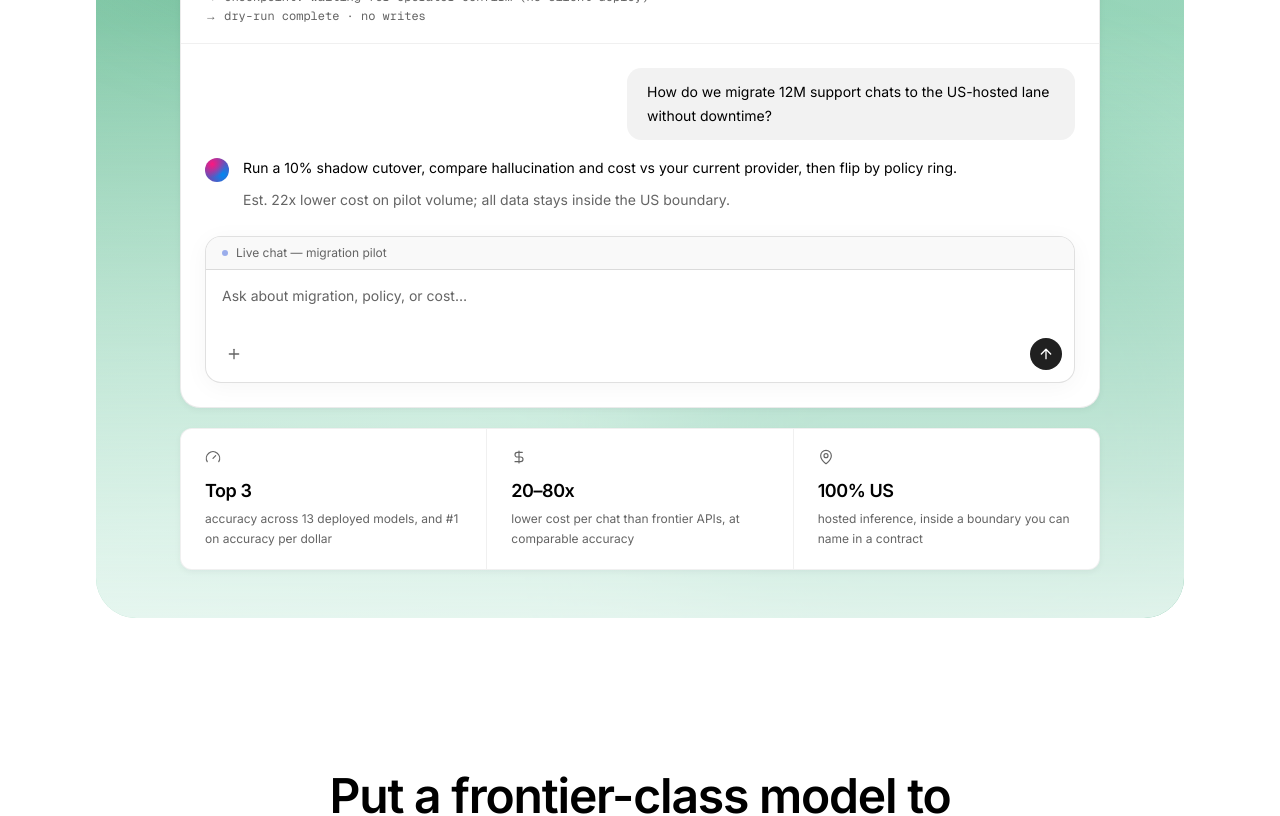
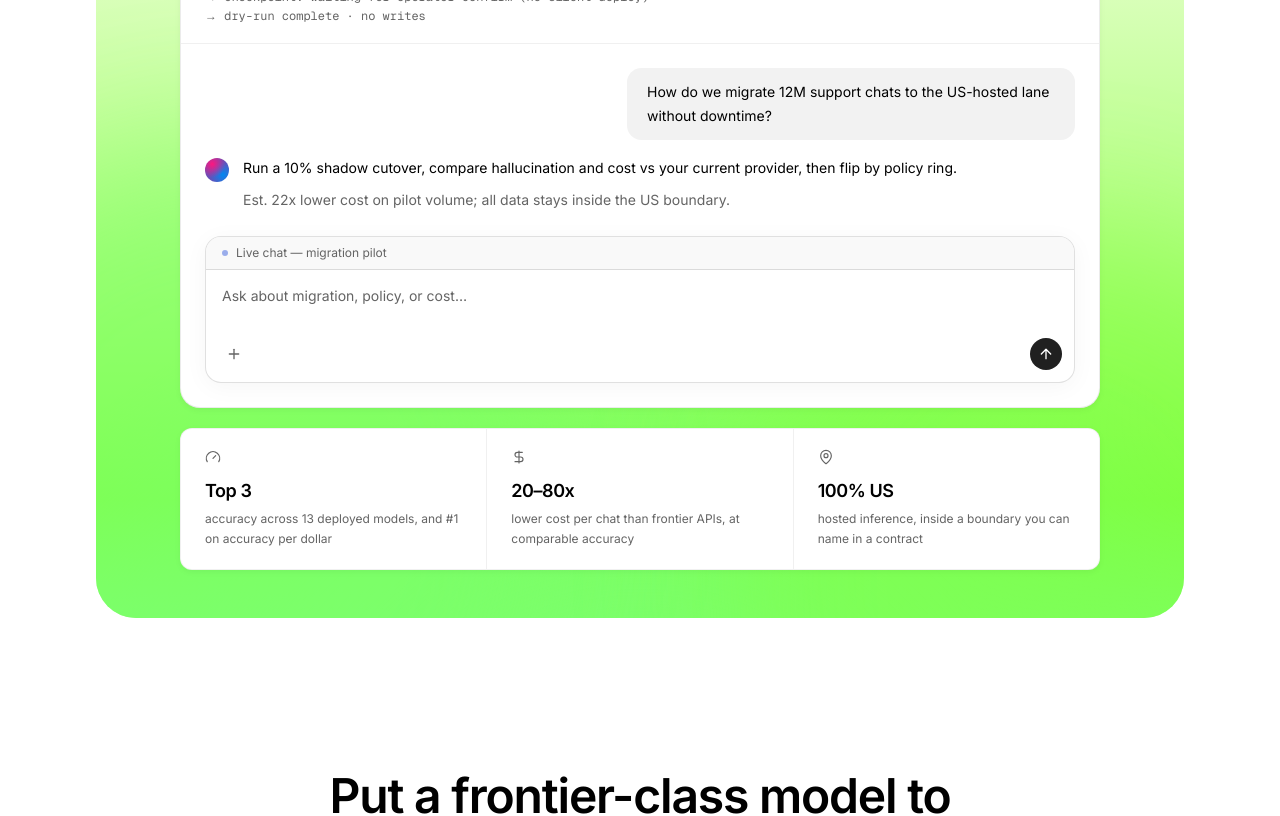
Before and after one commit to freitaspauloo/Paulo, a Next.js app: page /landing-v3 in a window 1280 px wide. Shown: the part 640-1456 px from the top of the page. Built offline with nearby package versions, Linux system fonts and the light colour scheme.

Commit message:
Use light grey frames on all story-section visuals
Replace per-section cyan and mint tints with a shared flat grey frame on every PhotoScene. Also center the safety pipeline card and update v3 lime gradient.

```diff
--- a/src/app/globals.css
+++ b/src/app/globals.css
@@ -197,6 +197,18 @@
   }
 }
 
+@keyframes landing-gradient-glow {
+  0%,
+  100% {
+    opacity: 1;
+    transform: scale(1);
+  }
+  50% {
+    opacity: 0.94;
+    transform: scale(1.04);
+  }
+}
+
 @keyframes landing-gradient-shift {
   0%,
   100% {
--- a/src/components/landing/hero-gradient-lime.tsx
+++ b/src/components/landing/hero-gradient-lime.tsx
@@ -12,11 +12,19 @@ export function HeroGradientLimeFrame({
   return (
     <div className={cn("relative overflow-hidden", className)}>
       <div aria-hidden className="pointer-events-none absolute inset-0">
-        <div className="absolute inset-0 bg-[linear-gradient(160deg,#7ec8a8_0%,#8ed4b8_22%,#6dbb96_45%,#9dd9bf_68%,#5aad8a_100%)] motion-safe:animate-[landing-gradient-shift_18s_ease-in-out_infinite] motion-safe:bg-[length:220%_220%]" />
-        <div className="absolute -left-[12%] -top-[18%] size-[58%] rounded-full bg-[#3d9a72]/55 blur-3xl motion-safe:animate-[landing-gradient-drift-a_20s_ease-in-out_infinite]" />
-        <div className="absolute -bottom-[14%] -right-[8%] size-[52%] rounded-full bg-[#4aaf85]/50 blur-3xl motion-safe:animate-[landing-gradient-drift-b_24s_ease-in-out_infinite]" />
-        <div className="absolute left-[28%] top-[38%] size-[42%] rounded-full bg-[#22a06b]/25 blur-3xl motion-safe:animate-[landing-gradient-drift-c_22s_ease-in-out_infinite]" />
-        <div className="absolute inset-0 bg-gradient-to-b from-[#7ec8a8]/25 via-[#b8e6cf]/15 to-[#f0faf6]/88" />
+        {/* Base: white top → vibrant lime bottom */}
+        <div className="absolute inset-0 bg-[linear-gradient(180deg,#ffffff_0%,#f6fff2_20%,#d8ffb8_48%,#a8ff72_72%,#80ff40_90%,#7cff6b_100%)]" />
+
+        {/* Top-center soft-box glow */}
+        <div className="absolute inset-0 bg-[radial-gradient(ellipse_120%_80%_at_50%_-6%,#ffffff_0%,#ffffff_14%,rgba(255,255,255,0.88)_28%,rgba(255,255,255,0.45)_48%,transparent_74%)] motion-safe:animate-[landing-gradient-glow_16s_ease-in-out_infinite]" />
+
+        {/* Bottom lime saturation + corner fill */}
+        <div className="absolute inset-0 bg-[radial-gradient(ellipse_90%_55%_at_50%_108%,#7cff6b_0%,rgba(124,255,107,0.65)_38%,transparent_72%)]" />
+        <div className="absolute -bottom-[22%] -left-[14%] size-[58%] rounded-full bg-[#7cff6b]/50 blur-3xl motion-safe:animate-[landing-gradient-drift-b_24s_ease-in-out_infinite]" />
+        <div className="absolute -bottom-[20%] -right-[10%] size-[54%] rounded-full bg-[#80ff40]/45 blur-3xl motion-safe:animate-[landing-gradient-drift-a_20s_ease-in-out_infinite]" />
+
+        {/* Faint warm-green tint upper-right */}
+        <div className="absolute -right-[6%] -top-[8%] size-[42%] rounded-full bg-[#eaffd6]/35 blur-3xl motion-safe:animate-[landing-gradient-drift-c_22s_ease-in-out_infinite]" />
       </div>
       <div className="relative z-10">{children}</div>
     </div>
--- a/src/components/landing/landing-primitives.tsx
+++ b/src/components/landing/landing-primitives.tsx
@@ -10,11 +10,13 @@ export const landing = {
   heroFrame: "rounded-[2.5rem]",
   heroGradient:
     "bg-[linear-gradient(180deg,#bfeaf6_0%,#d4f0f8_28%,#e8f7fc_55%,#f6fbfe_100%)]",
-  /** v3 — soft mint/teal variant (hue of operator@aligned #22a06b) */
+  /** v3 — white glow → vibrant lime (#7cff6b) */
   heroGradientLime:
-    "bg-[linear-gradient(180deg,#d4efe8_0%,#e2f6f0_28%,#edf8f5_55%,#f7fcfa_100%)]",
+    "bg-[linear-gradient(180deg,#ffffff_0%,#f6fff2_22%,#d8ffb8_50%,#a8ff72_75%,#7cff6b_100%)]",
   /** ~10% gutter each side; clamps so margins never disappear on small screens */
   heroMargin: "mx-[clamp(1rem,10%,6rem)] w-[calc(100%-2*clamp(1rem,10%,6rem))]",
+  /** Story-section photo frames — flat light grey, no tint gradient */
+  sectionVisualFrame: "bg-[#f0f0f0]",
   cardLg: "rounded-[20px]",
   cardMd: "rounded-[16px]",
   cardSm: "rounded-[12px]",
--- a/src/components/landing/section-visuals.tsx
+++ b/src/components/landing/section-visuals.tsx
@@ -17,18 +17,21 @@ const photos = {
 function PhotoScene({
   image,
   alt,
-  tint,
   overlayClassName = "from-black/30 via-black/5 to-transparent",
   children,
 }: {
   image: string;
   alt: string;
-  tint: string;
   overlayClassName?: string;
   children: React.ReactNode;
 }) {
   return (
-    <div className={cn("relative overflow-hidden rounded-[24px] p-4 sm:p-6", tint)}>
+    <div
+      className={cn(
+        "relative overflow-hidden rounded-[24px] p-4 sm:p-6",
+        landing.sectionVisualFrame,
+      )}
+    >
       <div className="relative mx-auto min-h-[22rem] w-full sm:min-h-[26rem]">
         <div
           className={cn(
@@ -120,7 +123,6 @@ export function PrivateVisual() {
     <PhotoScene
       image={photos.cost}
       alt="Enterprise team collaborating at computers"
-      tint="bg-[#eef1f4]"
       overlayClassName="from-black/40 via-black/15 to-transparent"
     >
       <OverlayCard
@@ -160,7 +162,6 @@ export function AnswersVisual() {
     <PhotoScene
       image={photos.accuracy}
       alt="Analytics dashboard showing model benchmarks"
-      tint="bg-cyan-bg"
     >
       <OverlayCard
         className="right-4 top-10 w-[min(100%,17rem)] sm:w-[18rem]"
@@ -200,7 +201,6 @@ export function PowerfulVisual() {
     <PhotoScene
       image={photos.residency}
       alt="US data center infrastructure"
-      tint="bg-mint-bg"
     >
       <OverlayCard
         className="right-3 top-8 w-[min(100%,18rem)] sm:right-10 sm:w-[19rem]"
@@ -241,12 +241,12 @@ export function FamilyVisual() {
     <PhotoScene
       image={photos.safety}
       alt="Security and safety architecture review"
-      tint="bg-[#e9f4ec]"
     >
       <OverlayCard
-        className="left-3 top-8 w-[min(100%,17.5rem)] sm:left-8 sm:w-[19rem]"
+        className="left-1/2 top-8 w-fit max-w-[calc(100%-1.5rem)] -translate-x-1/2"
         delay={140}
       >
+        <div className="mx-auto w-fit">
         {[
           ["input", "classify · policy gate"],
           ["inference", "route → strongest model"],
@@ -255,7 +255,7 @@ export function FamilyVisual() {
           <div
             key={key}
             className={cn(
-              "flex gap-2.5 py-2 first:pt-0 last:pb-0",
+              "flex items-start gap-2.5 py-2 first:pt-0 last:pb-0",
               "motion-safe:animate-in motion-safe:fade-in motion-safe:slide-in-from-bottom-2 motion-safe:fill-mode-both motion-safe:duration-500",
             )}
             style={{ animationDelay: `${200 + i * 150}ms` }}
@@ -269,6 +269,7 @@ export function FamilyVisual() {
             </div>
           </div>
         ))}
+        </div>
       </OverlayCard>
     </PhotoScene>
   );
```
